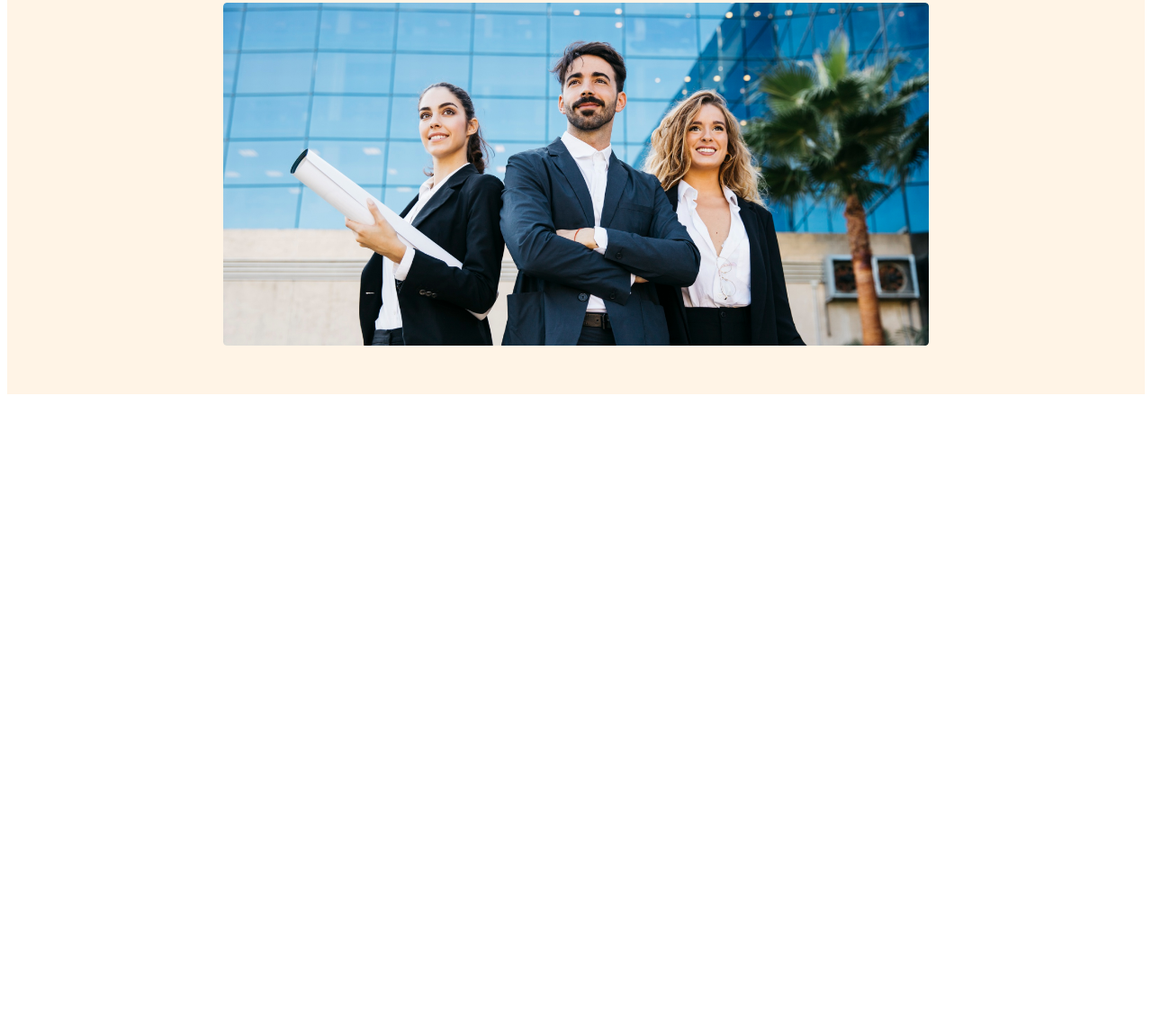
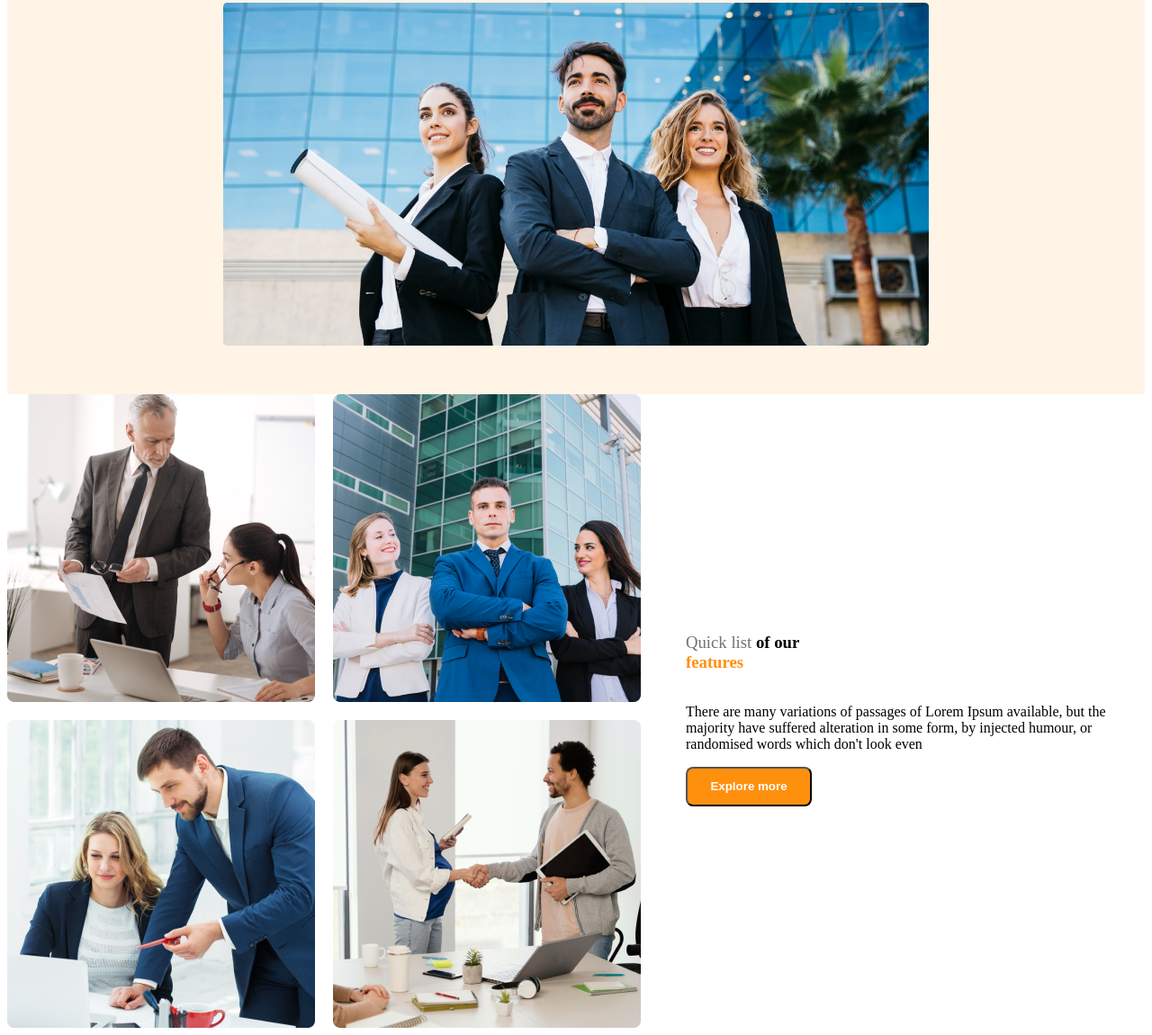
Before and after one commit to a-h-sunny/g3-architects-website, a plain HTML site: page index.html in a window 1280 px wide. Shown: the part 613-1763 px from the top of the page at 90% size. Before the commit the page ends 1059 px from the top, so only its background shows below. Drawn offline with Linux system fonts and the light colour scheme.

Commit message:
added team section and made responsive

```diff
--- a/index.html
+++ b/index.html
@@ -28,6 +28,20 @@
        </div>
     </header>
     <main>
+        <section class="team-container">
+            <div class="team-img">
+                <img src="images/team1.png" alt="">
+                <img src="images/team2.png" alt="">
+                <img src="images/team3.png" alt="">
+                <img src="images/team4.png" alt="">
+            </div>
+            <div class="team-content">
+                <h3 class="content-title"><span class="quick-list">Quick list</span> of our <br><span class="features">features</span></h3>
+                <p class="content-des">There are many variations of passages of Lorem Ipsum available, but the majority have suffered alteration in some form, by injected humour, or randomised words which don't look even</p>
+                <button class="btn-pri">Explore more</button>
+            </div>
+
+        </section>
 
     </main>
     <footer>
--- a/styles/architects.css
+++ b/styles/architects.css
@@ -66,12 +66,42 @@ font-weight: 600;
 cursor: pointer;
 
   }
+
+  .team-container{
+    display: flex;
+    gap: 50px;
+  }
+  .team-img{
+    display: grid;
+    grid-template-columns: repeat(2, 1fr);
+    gap: 20px;
+  }
+  .team-content{
+    display: flex;
+    flex-direction: column;
+    justify-content: center;
+  }
+  .quick-list{
+   color: #727272;
+   font-weight: 500;
+  }
+  .features{
+    color: #FF900E;
+    font-weight: 700;
+  }
   @media screen and (max-width:576px) {
     header{
       padding: 0 ;
     }
     nav{
       flex-direction: column;
+    }
+
+    .team-container{
+      flex-direction: column;
+    }
+    .team-img{
+      grid-template-columns: repeat(1, 1fr);
     }
 
   }
@@ -84,4 +114,8 @@ cursor: pointer;
     nav{
       flex-direction: column;
     }
+    .team-container{
+      flex-direction: column;
+    }
+
   }
```
